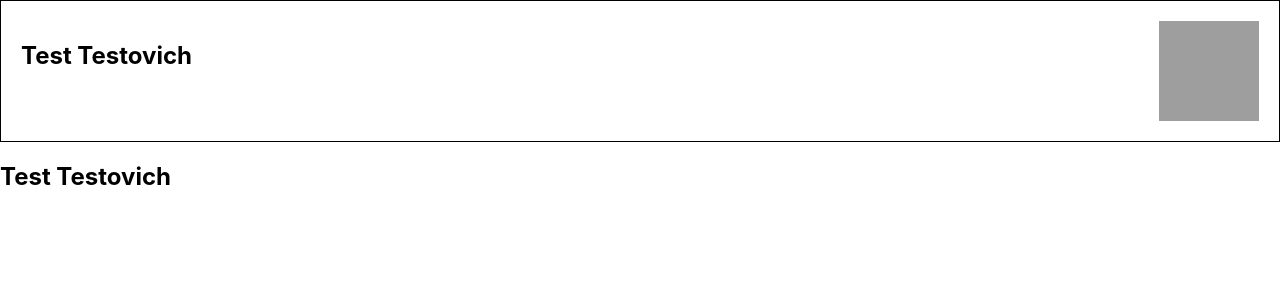
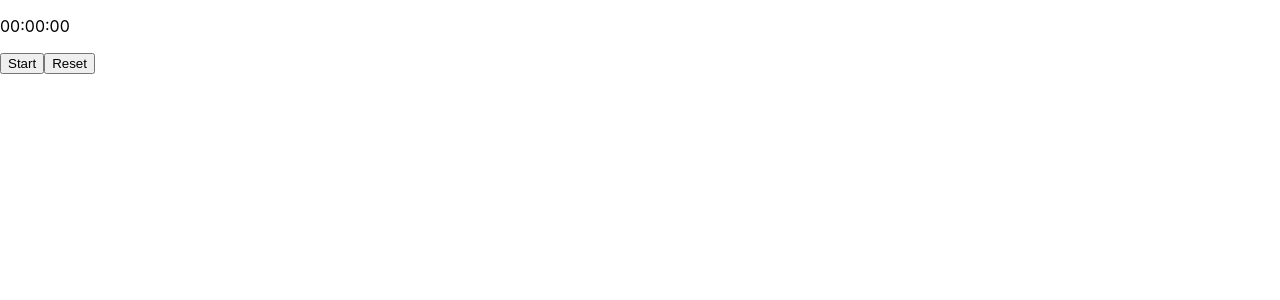
Before and after one commit to NforceCode/react-classtasks, a React (Create React App) app: page / in a window 1280 px wide. Shown: the top 300 px of the page. Built offline with nearby package versions, Linux system fonts and the light colour scheme; grey boxes are pictures that could not be loaded.

Commit message:
Add StopWatch with hooks

```diff
--- a/src/App.js
+++ b/src/App.js
@@ -2,6 +2,7 @@ import React, { Component } from 'react';
 import './App.css';
 import PseudoChat from './pages/PseudoChat';
 import {UserContext} from './contexts';
+import Home from './pages/Home';
 class App extends Component {
   constructor (props) {
     super(props);
@@ -19,7 +20,7 @@ class App extends Component {
     const {user} = this.state;
     return (
       <UserContext.Provider value={user}>
-        <PseudoChat />
+        <Home />
       </UserContext.Provider>
     );
   }
--- /dev/null
+++ b/src/components/StopWatch/index.jsx
@@ -0,0 +1,33 @@
+import React, { useState, useEffect } from 'react';
+import {format, addMilliseconds} from 'date-fns';
+
+const StopWatch = () => {
+  const [time, setTime] = useState(new Date(0,0,0,0,0,0,0));
+  const [isRunning, setIsRunning] = useState(false);
+
+  const toggleStopWatch = () => setIsRunning(!isRunning);
+
+  useEffect(() => {
+    if (isRunning) {
+      const timeoutId = setInterval(() => {
+        setTime(time => addMilliseconds(time, 1000));
+      }, 1000);
+
+      return function () {
+        clearInterval(timeoutId);
+      };
+    }
+  }, [isRunning, time]);
+
+  return (
+    <div>
+      <p>{format(time, 'HH:mm:ss')}</p>
+      <button onClick={toggleStopWatch}>{isRunning ? 'Stop' : 'Start'}</button>
+      <button onClick={()=>{
+        setTime(new Date(0,0,0,0,0,0,0));
+      }}>Reset</button>
+    </div>
+  );
+};
+
+export default StopWatch;
--- /dev/null
+++ b/src/pages/Home.jsx
@@ -0,0 +1,12 @@
+import React from 'react';
+import StopWatch from '../components/StopWatch';
+
+const Home = () => {
+  return (
+    <div>
+      <StopWatch/>
+    </div>
+  );
+}
+
+export default Home;
```
